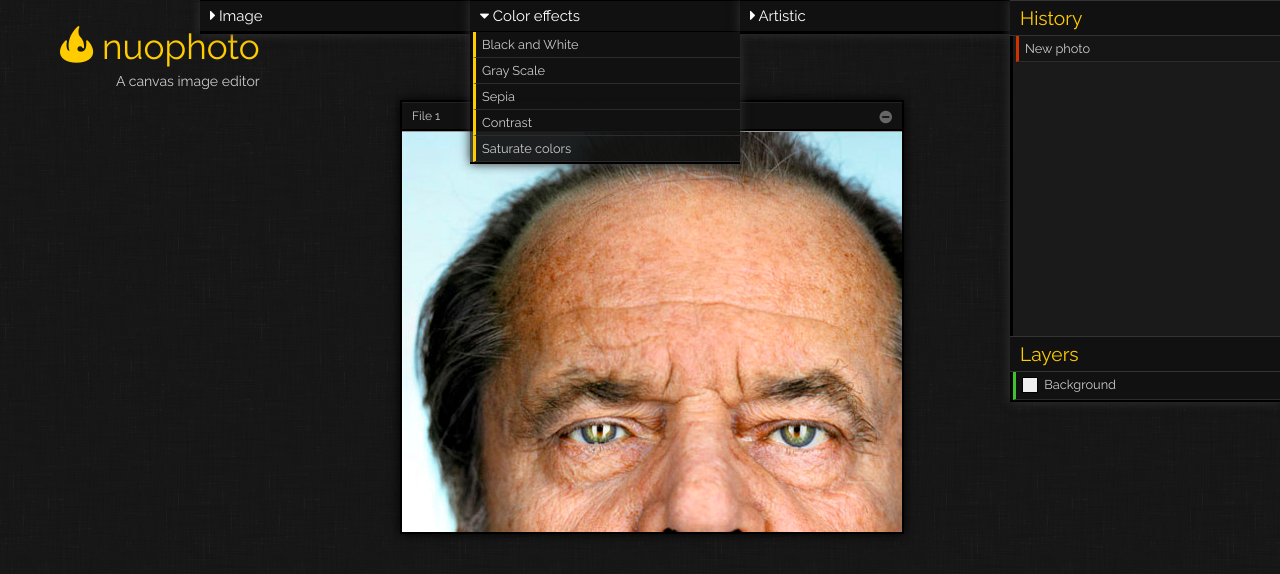
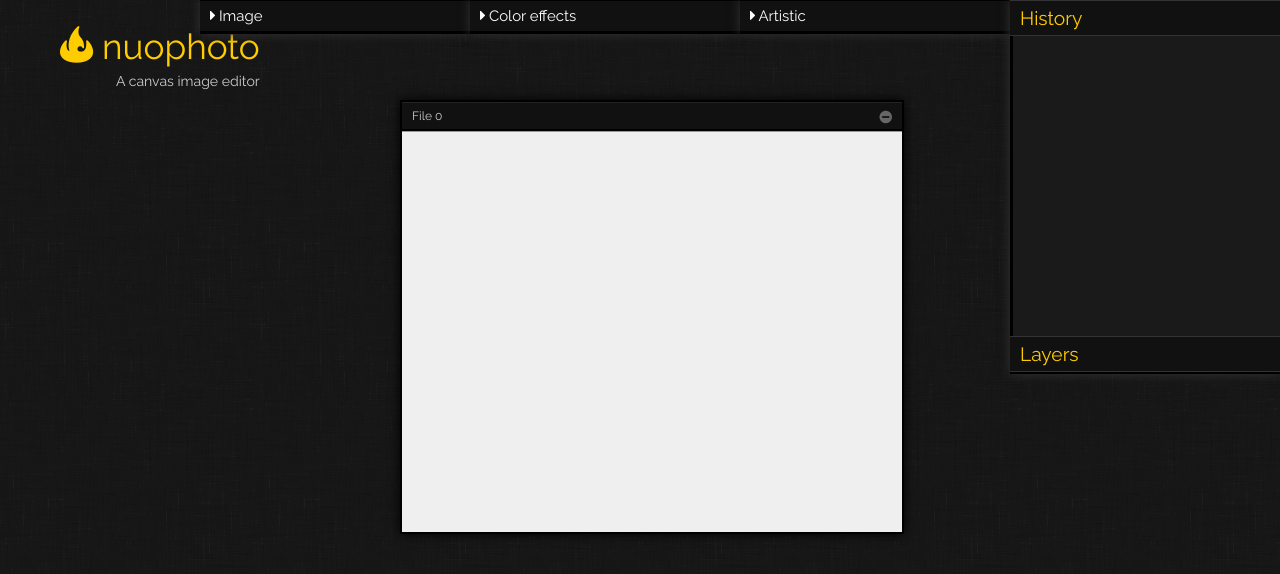
Before and after one commit to aurbano/nuophoto, a plain HTML site: page index.html in a window 1280 px wide. Both pictures are taken after a click on the element "Color effects". Drawn offline with Linux system fonts and the light colour scheme.

Commit message:
Adding multiple file support

```diff
--- a/src/imgEditor.js
+++ b/src/imgEditor.js
@@ -83,7 +83,7 @@ var imgEditor = function(canvasID){
 	this.background = function(color){
 		// Now add the white canvas to its right
 		this.canvas.ctx.fillStyle=color;
-		this.canvas.ctx.fillRect(this.canvas.WIDTH/2 + this.innerMargin, this.img.y, this.img.i.width, this.img.i.height);
+		this.canvas.ctx.fillRect(0, 0, this.canvas.WIDTH, this.canvas.HEIGHT);
 	}
 
 	this.mouse = {
--- a/src/main.js
+++ b/src/main.js
@@ -32,30 +32,21 @@ requirejs.config({
 
 define(["jquery", "imgEditor", "workspace", "colorpicker"], function($) {
     $(function() {
-		var files = new Array();
-        $(document).ready(function(e){
-			files.push(workspace.openFile('img/editor/1.jpg'));
+		$(document).ready(function(e){
+			// Resize editor
+			workspace.resizeEditor();
 
+			// Create a new empty file
+			workspace.newFile();
 
-			/*var editor = new imgEditor('#file1');
-			editor.load('img/editor/1.jpg', function(){
-				workspace.addHistory('New photo','#C30'); // Initial background layer
-				workspace.addLayer('<i class="picker" style="background:#efefef"></i> Background','#3FC230'); // Initial background layer
-				// Colorpicker on the picker
-				$('.picker').ColorPicker({
-					color : 'efefef',
-					onChange: function (hsb, hex, rgb) {
-								$('.picker').css('backgroundColor', '#' + hex);
-								editor.background('#' + hex);
-							}
-				});
-			});*/
 
 			$('.gui a').click(function(e){
 				e.preventDefault();
+				// Close menu
+				workspace.closeMenus();
 				// Intercept gallery calls
-				if($(this).attr('href') == '#gallery') return displayGallery();
-				if($(this).attr('href') == '#webPhoto') return displayWebPhoto();
+				if($(this).attr('href') == '#gallery') return workspace.displayGallery();
+				if($(this).attr('href') == '#webPhoto') return workspace.displayWebPhoto();
 				if($(this).attr('href') == '#download') return alert('Not ready yet!');
 				// Copy color from tool
 				var color = $(this).css('borderLeftColor'),
@@ -63,10 +54,7 @@ define(["jquery", "imgEditor", "workspace", "colorpicker"], function($) {
 				// Normal effect
 				workspace.addHistory($(this).text(),color);
 				workspace.addLayer($(this).text(),color);
-				/*
-				// Call function
-				editor[$(this).attr('href').substring(1)]();
-				*/
+
 				editor.applyEffect(effect);
 			});
 
@@ -98,7 +86,7 @@ define(["jquery", "imgEditor", "workspace", "colorpicker"], function($) {
 			$('#photoList a').click(function(e){
 				e.preventDefault();
 				// Now load the new pic
-				editor.load('img/editor/'+$(this).attr('rel'));
+				workspace.loadFile('img/editor/'+$(this).attr('rel'), files[0].editor);
 				$('#gallery').fadeOut(300);
 				$('#webPhoto').fadeOut(300);
 				$('#overlay').fadeOut(300);
--- a/src/workspace.js
+++ b/src/workspace.js
@@ -6,23 +6,25 @@
  *	will be done in main.js
  */
 var workspace = {
-	layers : new Array(),
-	history : new Array(),
-	files : 0,
+	files : new Array(), // Will hold editor references, layers and history information
 	current : 0,
 
-	openFile : function(src){
-		this.files++;
-		this.current = this.files;
-		var id = 'file'+this.files;
+	newFile : function(s){
+		this.current = this.files.length++;
+		var id = 'file'+this.current;
 		$('#workspace').append('<div class="file"><div class="topInfo"><div class="filename">File '+this.current+'</div><div class="fileops"><a href="#closeFile"><i class="icon-minus-sign icon-large"></i></a></div></div><div class="box"><canvas width="100%" height="100%" id="'+id+'" style="color:#09F"></canvas></div></div>');
-		// Set initial size
+		//
 		var editor = new imgEditor('#'+id);
-		var wk = this;
 		editor.resizeCanvas(400,500);
-		editor.load(src, function(){
-			wk.addHistory('New photo','#C30'); // Initial background layer
-			wk.addLayer('<i class="picker" style="background:#efefef"></i> Background','#3FC230'); // Initial background layer
+		editor.background('#efefef');
+		// Create and return new imgEditor for this file
+		this.files.push({
+			'src' : null,
+			'editor' : editor,
+			'layers' : new Array(),
+			'history' : new Array()
+		});
+		this.addLayer('<i class="picker" style="background:#efefef"></i> Background','#3FC230'); // Initial background layer
 		// Colorpicker on the picker
 		$('.picker').ColorPicker({
 			color : 'efefef',
@@ -31,19 +33,26 @@ var workspace = {
 				editor.background('#' + hex);
 			}
 		});
+		return true;
+	},
+
+	loadFile : function(src, editor){
+		// Set initial size
+		var wk = this;
+		editor.load(src, function(){
+			wk.addHistory('New layer','#C30'); // Initial background layer
 		});
-		// Create and return new imgEditor for this file
-		return {'src': src, 'editor' : editor};
 	},
 
 	addLayer : function(name, color){
-		this.layers.push(name);
+		this.files[this.current].layers.push(name);
 		var span = '', eye='';
-		if(layers.length > 1){
+		var total = this.files[this.current].length;
+		if(total > 1){
 			eye = '<i class="icon-eye-open icon-large"></i> ';
 			span = '<span><i class="icon-trash"></span>';
 		}
-		$('<li><a href="#layers" rel="'+(layers.length-1)+'" style="border-left:'+color+' solid 3px">'+eye+name+span+'</a></li>').prependTo('#layers');
+		$('<li><a href="#layers" rel="'+(total-1)+'" style="border-left:'+color+' solid 3px">'+eye+name+span+'</a></li>').prependTo('#layers');
 		$('#layers a span').unbind('click');
 		$('#layers a span').click(function(e){
 			e.preventDefault();
@@ -54,8 +63,9 @@ var workspace = {
 	},
 
 	addHistory : function(name, color){
-		this.history.push(name);
-		$('<li><a href="#layers" rel="'+(history.length-1)+'" style="border-left:'+color+' solid 3px" title="Go back">'+name+'</a></li>').prependTo('#history');
+		this.files[this.current].history.push(name);
+		var total = this.files[this.current].length;
+		$('<li><a href="#layers" rel="'+(total-1)+'" style="border-left:'+color+' solid 3px" title="Go back">'+name+'</a></li>').prependTo('#history');
 		$('#history a').click(function(e){
 			e.preventDefault();
 			e.stopPropagation();
@@ -64,7 +74,7 @@ var workspace = {
 	},
 
 	removeLayer : function(index){
-		this.layers.splice(index,1);
+		this.files[this.current].layers.splice(index,1);
 		$("#layers a[rel='"+index+"']").parent('li').remove();
 	},
 
@@ -87,6 +97,6 @@ var workspace = {
 
 	resizeEditor : function(){
 		// Overlay
-		$('#overlay').css({width : w, height : h});
+		$('#overlay').css({width : $(window).width(), height : $(window).height()});
 	}
 };
--- a/styles.css
+++ b/styles.css
@@ -29,14 +29,14 @@ h1 small{
 	position:absolute;
 	top:0;
 	left:0;
-	z-index:10;
+	z-index:9998;
 	display:none;
 }
 .overlayMenu{
 	position:absolute;
 	top:100px;
 	left:0;
-	z-index:11;
+	z-index:9999;
 	display:none;
 	text-align:center;
 	width:100%;
@@ -222,3 +222,6 @@ height: 15px;
 .fileops a:hover{
 	color:#C00;
 }
+.colorpicker, .colorpicker * {
+    z-index: 999;
+}
```
Lines whose indentation alone changed are shown as unchanged.
